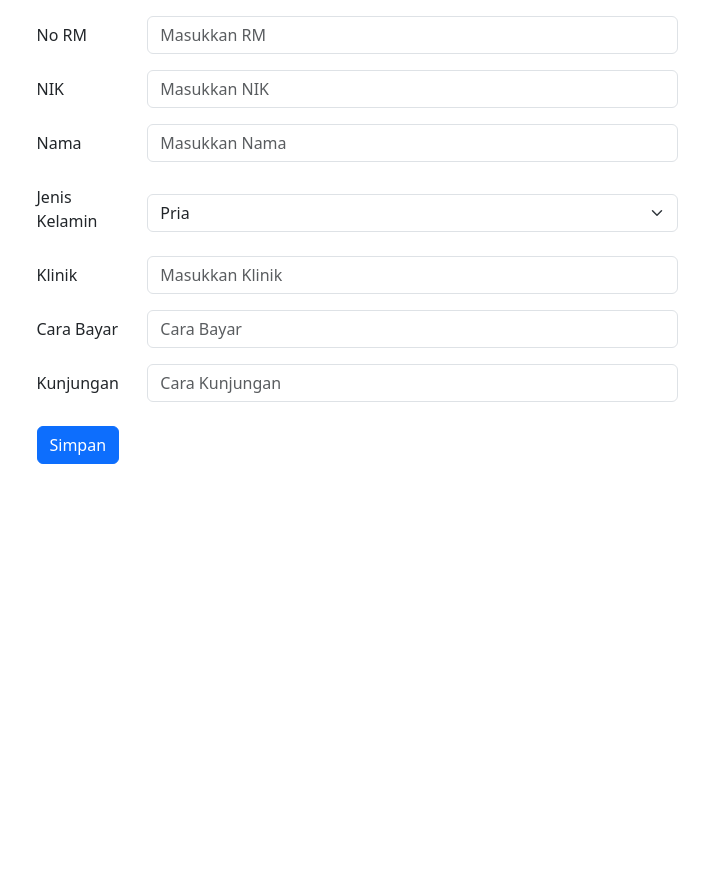
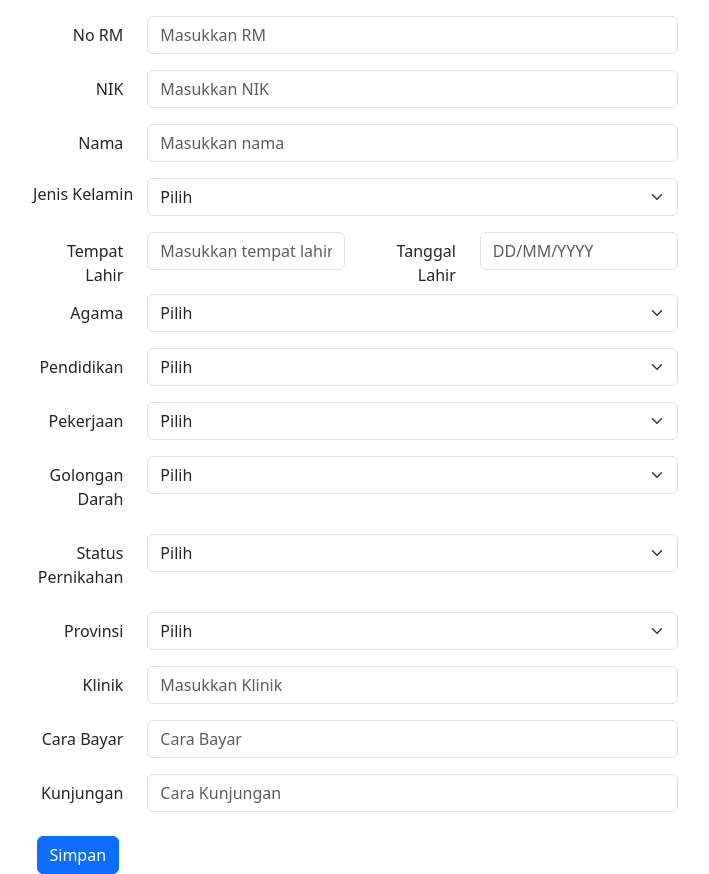
Before and after one commit to Zulhaditya/rsud-website, a React (Create React App) app in the folder client/: page /input in a window 1280 px wide. Shown: the whole page, without its empty margins (283-992 px from the left). Before the commit the page ends 800 px from the top, so only its background shows below. Built offline with nearby package versions, Linux system fonts and the light colour scheme.

Commit message:
create input form for patient

```diff
--- a/client/src/components/Input/index.jsx
+++ b/client/src/components/Input/index.jsx
@@ -12,7 +12,7 @@ const AddPatient = () => {
   const [rm, setRm] = useState('')
   const [nik, setNik] = useState('')
   const [nama, setNama] = useState('')
-  const [gender, setGender] = useState('M')
+  const [gender, setGender] = useState('')
   const [klinik, setKlinik] = useState('')
   const [jaminan, setJaminan] = useState('')
   const [kunjungan, setKunjungan] = useState('')
@@ -42,7 +42,7 @@ const AddPatient = () => {
         <Col md={7}>
           <Form onSubmit={savePatient}>
             <Form.Group as={Row} className='mb-3'>
-              <Form.Label column sm={2}>
+              <Form.Label column sm={2} className='text-end'>
                 No RM
               </Form.Label>
               <Col>
@@ -56,7 +56,7 @@ const AddPatient = () => {
               </Col>
             </Form.Group>
             <Form.Group as={Row} className='mb-3'>
-              <Form.Label column sm={2}>
+              <Form.Label column sm={2} className='text-end'>
                 NIK
               </Form.Label>
               <Col>
@@ -68,21 +68,21 @@ const AddPatient = () => {
                 />
               </Col>
             </Form.Group>
-            <Form.Group as={Row} className='mb-3'>
-              <Form.Label column sm={2}>
+            <Form.Group as={Row}>
+              <Form.Label column sm={2} className='text-end'>
                 Nama
               </Form.Label>
               <Col>
                 <Form.Control
                   type='text'
-                  placeholder='Masukkan Nama'
+                  placeholder='Masukkan nama'
                   value={nama}
                   onChange={(e) => setNama(e.target.value)}
                 />
               </Col>
             </Form.Group>
-            <Form.Group as={Row} className='mb-3'>
-              <Form.Label column sm={2}>
+            <Form.Group as={Row} className='mb-2'>
+              <Form.Label column sm={2} className='text-end g-1 pt-3'>
                 Jenis Kelamin
               </Form.Label>
               <Col>
@@ -92,14 +92,134 @@ const AddPatient = () => {
                   value={gender}
                   onChange={(e) => setGender(e.target.value)}
                 >
-                  <option>Pilih Jenis Kelamin</option>
-                  <option value='M'>Pria</option>
+                  <option>Pilih</option>
+                  <option value='L'>Pria</option>
+                  <option value='P'>Wanita</option>
+                </Form.Select>
+              </Col>
+            </Form.Group>
+            <Form.Group as={Row}>
+              <Form.Label column sm={2} className='text-end'>
+                Tempat Lahir
+              </Form.Label>
+              <Col>
+                <Form.Control
+                  type='text'
+                  placeholder='Masukkan tempat lahir'
+                  value={klinik}
+                  onChange={(e) => setKlinik(e.target.value)}
+                />
+              </Col>
+              <Form.Label column sm={2} className='text-end'>
+                Tanggal Lahir
+              </Form.Label>
+              <Col>
+                <Form.Control
+                  type='text'
+                  placeholder='DD/MM/YYYY'
+                  value={klinik}
+                  onChange={(e) => setKlinik(e.target.value)}
+                />
+              </Col>
+            </Form.Group>
+            <Form.Group as={Row} className='mb-3'>
+              <Form.Label column sm={2} className='text-end'>
+                Agama
+              </Form.Label>
+              <Col>
+                <Form.Select
+                  aria-label='Pilih Jenis Kelamin'
+                  value={gender}
+                  onChange={(e) => setGender(e.target.value)}
+                >
+                  <option>Pilih</option>
+                  <option value='L'>Pria</option>
                   <option value='P'>Wanita</option>
                 </Form.Select>
               </Col>
             </Form.Group>
             <Form.Group as={Row} className='mb-3'>
-              <Form.Label column sm={2}>
+              <Form.Label column sm={2} className='text-end'>
+                Pendidikan
+              </Form.Label>
+              <Col>
+                <Form.Select
+                  aria-label='Pilih Jenis Kelamin'
+                  value={gender}
+                  onChange={(e) => setGender(e.target.value)}
+                >
+                  <option>Pilih</option>
+                  <option value='L'>Pria</option>
+                  <option value='P'>Wanita</option>
+                </Form.Select>
+              </Col>
+            </Form.Group>
+            <Form.Group as={Row} className='mb-3'>
+              <Form.Label column sm={2} className='text-end'>
+                Pekerjaan
+              </Form.Label>
+              <Col>
+                <Form.Select
+                  aria-label='Pilih Jenis Kelamin'
+                  value={gender}
+                  onChange={(e) => setGender(e.target.value)}
+                >
+                  <option>Pilih</option>
+                  <option value='L'>Pria</option>
+                  <option value='P'>Wanita</option>
+                </Form.Select>
+              </Col>
+            </Form.Group>
+            <Form.Group as={Row} className='mb-3'>
+              <Form.Label column sm={2} className='text-end'>
+                Golongan Darah
+              </Form.Label>
+              <Col>
+                <Form.Select
+                  aria-label='Pilih'
+                  value={gender}
+                  onChange={(e) => setGender(e.target.value)}
+                >
+                  <option>Pilih</option>
+                  <option value='L'>Pria</option>
+                  <option value='P'>Wanita</option>
+                </Form.Select>
+              </Col>
+            </Form.Group>
+            <Form.Group as={Row} className='mb-3'>
+              <Form.Label column sm={2} className='text-end'>
+                Status Pernikahan
+              </Form.Label>
+              <Col>
+                <Form.Select
+                  aria-label='Pilih'
+                  value={gender}
+                  onChange={(e) => setGender(e.target.value)}
+                >
+                  <option>Pilih</option>
+                  <option value='L'>Pria</option>
+                  <option value='P'>Wanita</option>
+                </Form.Select>
+              </Col>
+            </Form.Group>
+            <Form.Group as={Row} className='mb-3'>
+              <Form.Label column sm={2} className='text-end'>
+                Provinsi
+              </Form.Label>
+              <Col>
+                <Form.Select
+                  aria-label='Pilih'
+                  value={gender}
+                  onChange={(e) => setGender(e.target.value)}
+                >
+                  <option>Pilih</option>
+                  <option value='L'>Pria</option>
+                  <option value='P'>Wanita</option>
+                </Form.Select>
+              </Col>
+            </Form.Group>
+            <Form.Group as={Row} className='mb-3'>
+              <Form.Label column sm={2} className='text-end'>
                 Klinik
               </Form.Label>
               <Col>
@@ -112,7 +232,7 @@ const AddPatient = () => {
               </Col>
             </Form.Group>
             <Form.Group as={Row} className='mb-3'>
-              <Form.Label column sm={2}>
+              <Form.Label column sm={2} className='text-end'>
                 Cara Bayar
               </Form.Label>
               <Col>
@@ -125,7 +245,7 @@ const AddPatient = () => {
               </Col>
             </Form.Group>
             <Form.Group as={Row} className='mb-3'>
-              <Form.Label column sm={2}>
+              <Form.Label column sm={2} className='text-end'>
                 Kunjungan
               </Form.Label>
               <Col>
```
